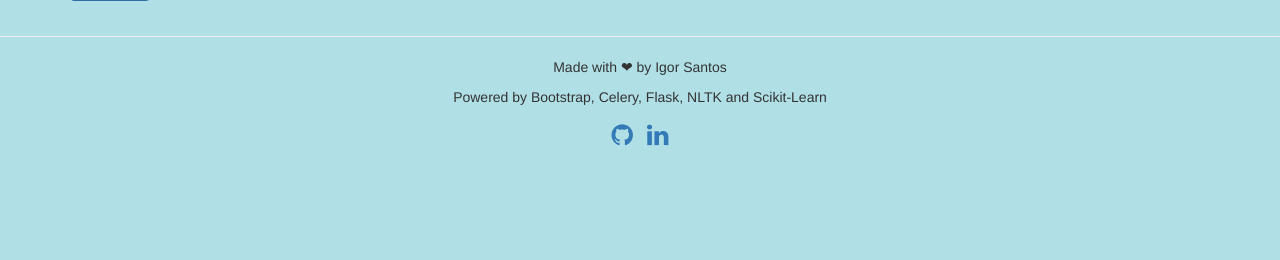
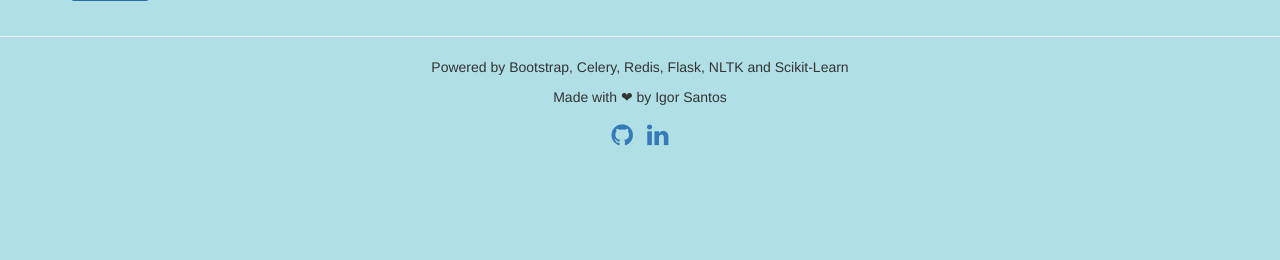
Before and after one commit to igorbpf/TheGist, a Flask app: page / in a window 1280 px wide. Shown: the part 540-800 px from the top of the page. Run offline with Flask 2, Linux system fonts and the light colour scheme; some libraries are stand-ins or nearby versions.

Commit message:
Change footer

```diff
--- a/blue/site/templates/index.html
+++ b/blue/site/templates/index.html
@@ -79,8 +79,8 @@
 
 <footer class='text-center'>
   <hr>
+  <p>Powered by Bootstrap, Celery, Redis, Flask, NLTK and Scikit-Learn</p>
   <p>Made with ❤ by Igor Santos</p>
-  <p>Powered by Bootstrap, Celery, Flask, NLTK and Scikit-Learn</p>
   <a target="_blank" href="https://github.com/igorbpf"><i class="fa fa-github glyphicon"></i></a>
   <a target="_blank" href="https://www.linkedin.com/in/igor-santos-5a53a721/"><i class="fa fa-linkedin glyphicon"></i></a>
 
```
